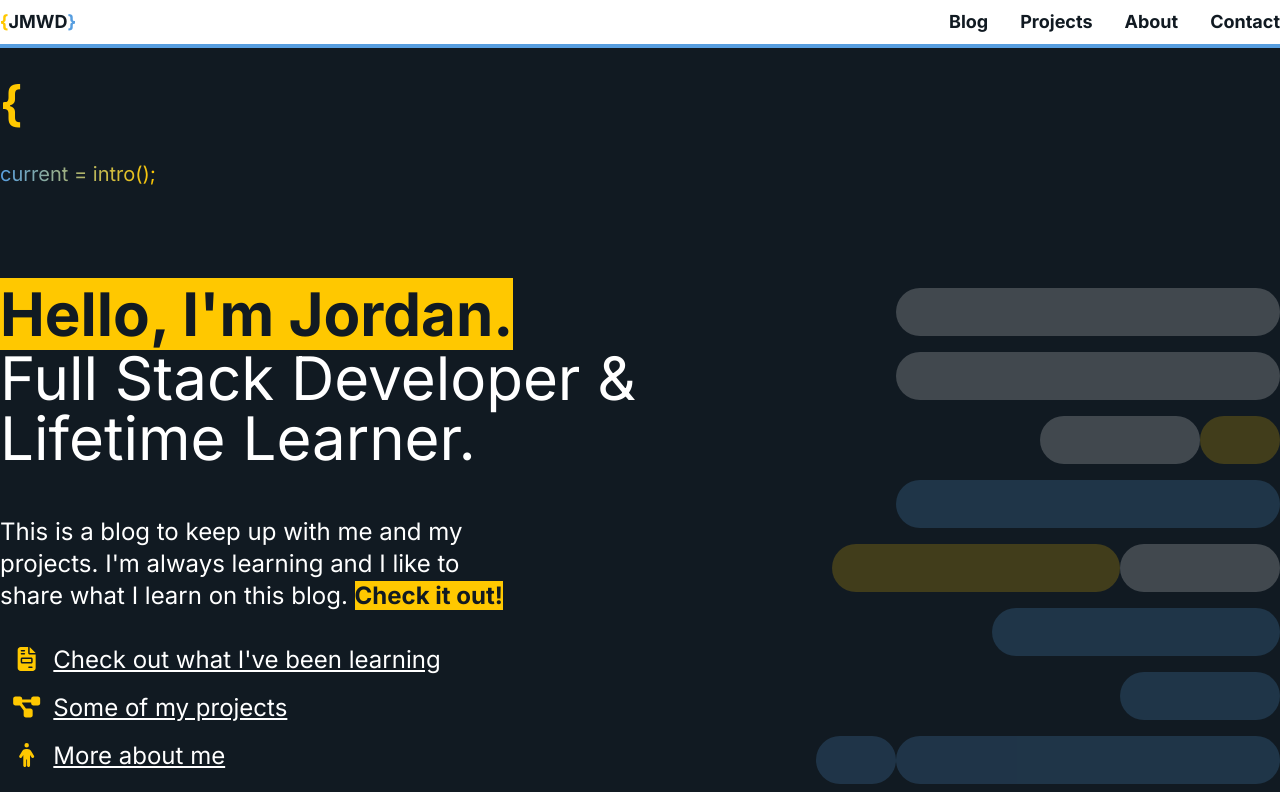
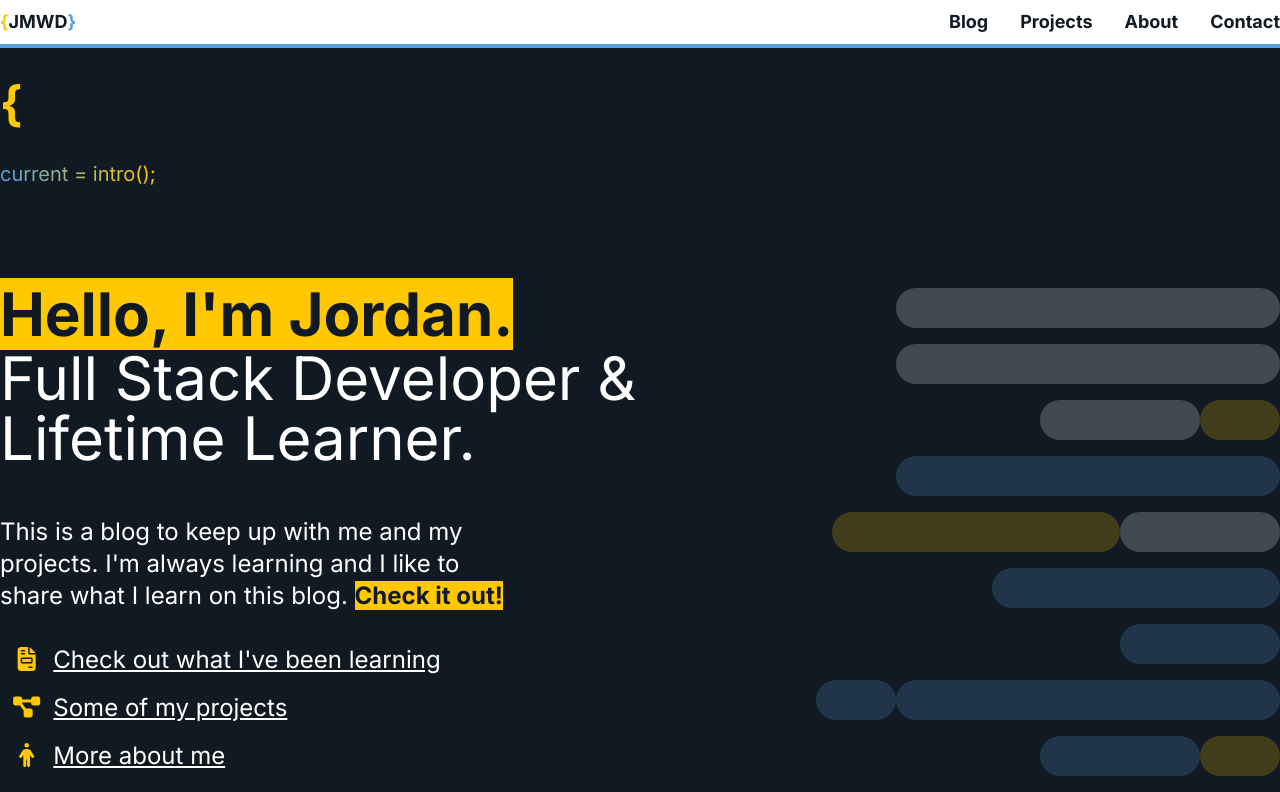
Before and after one commit to JordanMartinWebDev/jordan_blog_site, a Next.js app: page / in a window 1280 px wide. Shown: the top 792 px of the page. Built offline with nearby package versions, Linux system fonts and the light colour scheme.

Commit message:
-resolved CodeBackground spacing issue

```diff
--- a/src/components/CodeBackground/CodeBackground.tsx
+++ b/src/components/CodeBackground/CodeBackground.tsx
@@ -34,18 +34,18 @@ export default function CodeBackground() {
 
   const renderCode = () => {
     return (
-      <div className="grid grid-flow-row gap-y-4 justify-items-end">
+      <div className="grid grid-flow-row gap-y-4 justify-items-end opacity-20">
         {Array.from({ length: 9 }).map((_, i) => {
           const rowDoubler = Math.floor(Math.random() * 2) + 1;
           return (
-            <div className="flex opacity-20">
+            <div className="flex">
               {Array.from({ length: rowDoubler }).map((_, j) => (
                 <div
                   key={`${i}-${j}`}
                   className={makeClassName(
                     generateRandomColor(),
                     generateRandomWidth(),
-                    "h-12",
+                    "h-10",
                     "rounded-3xl"
                   )}
                 ></div>
```
